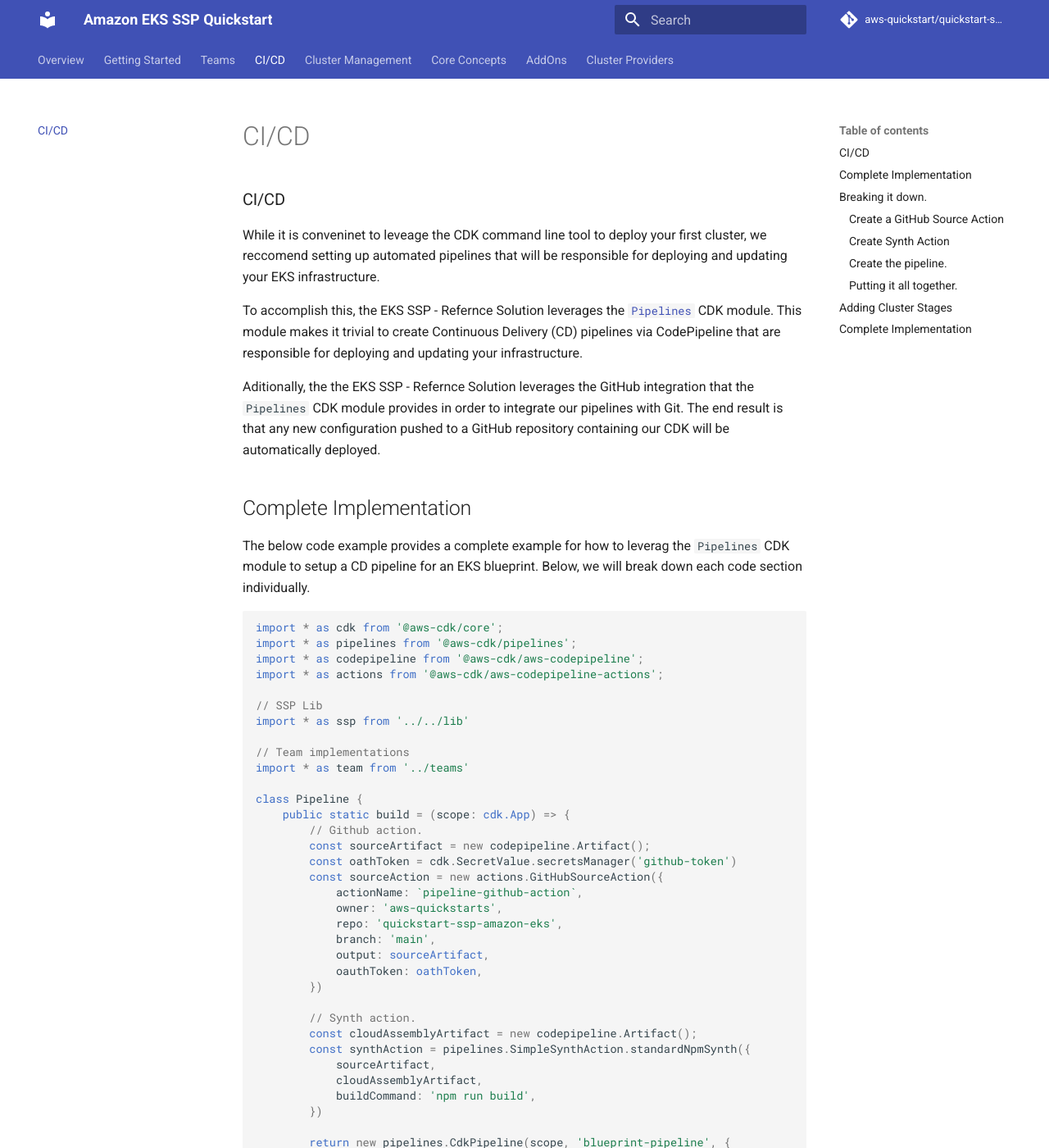
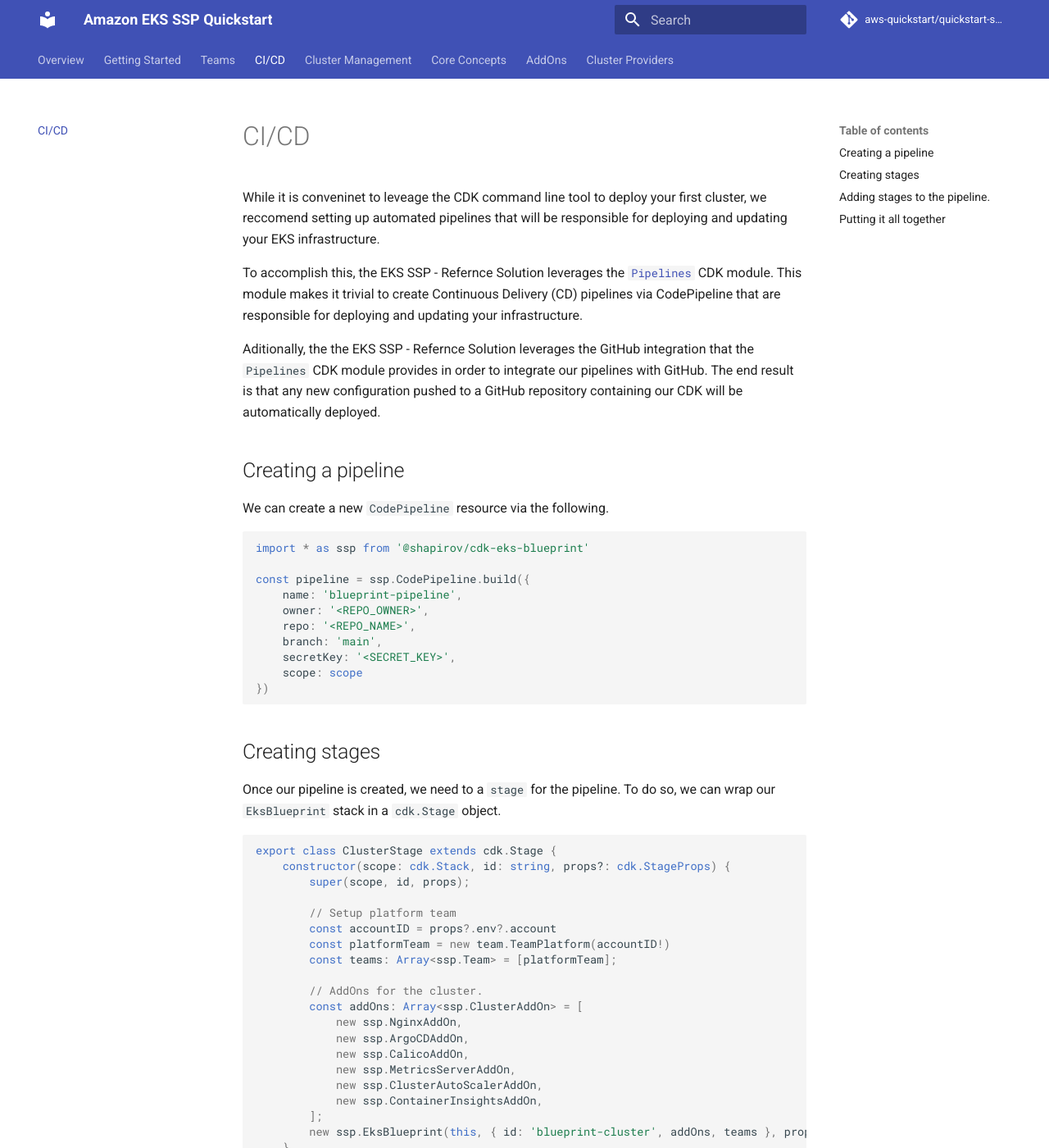
Before and after one commit to aws-quickstart/cdk-eks-blueprints, an MkDocs documentation site: the page built from docs/ci-cd.md, in a window 1280 px wide and 1400 px high. Shown: the whole window at 82% size. Built offline with MkDocs 1.6.1 and Material for MkDocs 9.7.7, drawn with Linux system fonts in a browser that asks for light colours; comment, search, counter and statistics services are not loaded; some of the changed text lies outside the part shown.

Commit message:
Adding pipeline support

````diff
--- a/docs/ci-cd.md
+++ b/docs/ci-cd.md
@@ -1,59 +1,34 @@
-### CI/CD
+# CI/CD
 
 While it is conveninet to leveage the CDK command line tool to deploy your first cluster, we reccomend setting up automated pipelines that will be responsible for deploying and updating your EKS infrastructure.
 
 To accomplish this, the EKS SSP - Refernce Solution leverages the [`Pipelines`](https://docs.aws.amazon.com/cdk/api/latest/docs/pipelines-readme.html) CDK module. This module makes it trivial to create Continuous Delivery (CD) pipelines via CodePipeline that are responsible for deploying and updating your infrastructure.
 
-Aditionally, the the EKS SSP - Refernce Solution leverages the GitHub integration that the `Pipelines` CDK module provides in order to integrate our pipelines with Git. The end result is that any new configuration pushed to a GitHub repository containing our CDK will be automatically deployed.
+Aditionally, the the EKS SSP - Refernce Solution leverages the GitHub integration that the `Pipelines` CDK module provides in order to integrate our pipelines with GitHub. The end result is that any new configuration pushed to a GitHub repository containing our CDK will be automatically deployed.
 
-## Complete Implementation
+## Creating a pipeline
 
-The below code example provides a complete example for how to leverag the `Pipelines` CDK module to setup a CD pipeline for an EKS blueprint. Below, we will break down each code section individually.
+We can create a new `CodePipeline` resource via the following.
 
 ```typescript
-import * as cdk from '@aws-cdk/core';
-import * as pipelines from '@aws-cdk/pipelines';
-import * as codepipeline from '@aws-cdk/aws-codepipeline';
-import * as actions from '@aws-cdk/aws-codepipeline-actions';
+import * as ssp from '@shapirov/cdk-eks-blueprint'
 
-// SSP Lib
-import * as ssp from '../../lib'
+const pipeline = ssp.CodePipeline.build({
+    name: 'blueprint-pipeline',
+    owner: '<REPO_OWNER>',
+    repo: '<REPO_NAME>',
+    branch: 'main',
+    secretKey: '<SECRET_KEY>',
+    scope: scope
+})
+```
 
-// Team implementations
-import * as team from '../teams'
+## Creating stages
 
-class Pipeline {
-    public static build = (scope: cdk.App) => {
-        // Github action.
-        const sourceArtifact = new codepipeline.Artifact();
-        const oathToken = cdk.SecretValue.secretsManager('github-token')
-        const sourceAction = new actions.GitHubSourceAction({
-            actionName: `pipeline-github-action`,
-            owner: 'aws-quickstarts',
-            repo: 'quickstart-ssp-amazon-eks',
-            branch: 'main',
-            output: sourceArtifact,
-            oauthToken: oathToken,
-        })
+Once our pipeline is created, we need to a `stage` for the pipeline. To do so, we can wrap our `EksBlueprint` stack in a `cdk.Stage` object.
 
-        // Synth action.
-        const cloudAssemblyArtifact = new codepipeline.Artifact();
-        const synthAction = pipelines.SimpleSynthAction.standardNpmSynth({
-            sourceArtifact,
-            cloudAssemblyArtifact,
-            buildCommand: 'npm run build',
-        })
-
-        return new pipelines.CdkPipeline(scope, 'blueprint-pipeline', {
-            pipelineName: 'blueprint-pipeline',
-            cloudAssemblyArtifact,
-            sourceAction,
-            synthAction
-        });
-    }
-}
-
-class ClusterStage extends cdk.Stage {
+```typescript
+export class ClusterStage extends cdk.Stage {
     constructor(scope: cdk.Stack, id: string, props?: cdk.StageProps) {
         super(scope, id, props);
 
@@ -71,164 +46,74 @@
             new ssp.ClusterAutoScalerAddOn,
             new ssp.ContainerInsightsAddOn,
         ];
-        new ssp.EksBlueprint(this, { id: 'eks', addOns, teams }, props);
-    }
-}
-
-class PipelineStack extends cdk.Stack {
-    constructor(scope: cdk.App, id: string, props?: cdk.StackProps) {
-        super(scope, id)
-
-        const pipeline = Pipeline.build(scope)
-        const dev = new ClusterStage(this, 'blueprint-cluster-stage')
-        pipeline.addApplicationStage(dev);
+        new ssp.EksBlueprint(this, { id: 'blueprint-cluster', addOns, teams }, props);
     }
 }
 ```
 
-## Breaking it down.
+## Adding stages to the pipeline.
 
-### Create a GitHub Source Action
+Once a stage is created, we simply add it to the pipeline.
 
-We want all pushes to our git repo to kick off our pipeline. So the first thing we want to do is great a GitHub action.
-
-```javascript
-const sourceArtifact = new codepipeline.Artifact();
-const sourceAction = new actions.GitHubSourceAction({
-    actionName: 'GitHub',
-    output: sourceArtifact,
-    owner: '<REPO_OWNER>',
-    repo: '<REPO_NAME>',
-    branch: '<REPO_BRANCH>',
-    oauthToken: cdk.SecretValue.plainText('GITHUB_TOKEN'),
-})
+```typescript
+const dev = new ClusterStage(this, 'blueprint-stage-dev')
+pipeline.addApplicationStage(dev);
 ```
 
-### Create Synth Action
+Adding stages to deploy multiple pipelines is trivial.
 
-Next, we need to create a build step that will build any synth all new CDK code in our CD pipeline. We can do so via the following:
+```typescript
+const dev = new ClusterStage(this, 'blueprint-stage-dev')
+pipeline.addApplicationStage(dev);
 
-```javascript
-const cloudAssemblyArtifact = new codepipeline.Artifact();
-const synthAction = pipelines.SimpleSynthAction.standardNpmSynth({
-    sourceArtifact,
-    cloudAssemblyArtifact,
-    buildCommand: 'npm run build',
-})
+const test = new ClusterStage(this, 'blueprint-stage-test')
+pipeline.addApplicationStage(test);
 ```
 
-### Create the pipeline.
+We can also add manual approvals for production stages.
 
-Last, we create the actual pipeline with the above actions.
-
-```javascript
-new pipelines.CdkPipeline(scope, 'FactoryPipeline', {
-    pipelineName: 'FactoryPipeline',
-    cloudAssemblyArtifact,
-    sourceAction,
-    synthAction,
-});
+```typescript
+const prod = new ClusterStage(this, 'blueprint-stage-prod', {mannualApprovals: true})
+pipeline.addApplicationStage(prod);
 ```
 
-### Putting it all together.
+## Putting it all together
 
-We can combine the above code into a single function which build our pipeline.
+The below code block contains the complete implemenation of a CodePipeline that is responsible for deploying three different clusters across three different pipeline stages.
 
-```javascript
-const buildPipeline = (scope: cdk.Stack) => {
-    const sourceArtifact = new codepipeline.Artifact();
-    const sourceAction = new actions.GitHubSourceAction({
-        actionName: 'GitHub',
-        output: sourceArtifact,
-        owner: '<REPO_OWNER>',
-        repo: '<REPO_NAME>',
-        branch: '<REPO_BRANCH>',
-        oauthToken: cdk.SecretValue.plainText('GITHUB_TOKEN'),
-    })
+```typescript
+import * as cdk from '@aws-cdk/core';
 
-    // Use this if you need a build step (if you're not using ts-node
-    // or if you have TypeScript Lambdas that need to be compiled).
-    const cloudAssemblyArtifact = new codepipeline.Artifact();
-    const synthAction = pipelines.SimpleSynthAction.standardNpmSynth({
-        sourceArtifact,
-        cloudAssemblyArtifact,
-        buildCommand: 'npm run build',
-    })
+// SSP Lib
+import * as ssp from '@shapirov/cdk-eks-blueprint'
 
-   return new pipelines.CdkPipeline(scope, 'FactoryPipeline', {
-        pipelineName: 'FactoryPipeline',
-        cloudAssemblyArtifact,
-        sourceAction,
-        synthAction,
-    });
-}
-```
+// Team implementations
+import * as team from 'path/to/teams'
 
-## Adding Cluster Stages
+export class PipelineStack extends cdk.Stack {
+    constructor(scope: cdk.App, id: string, props?: cdk.StackProps) {
+        super(scope, id)
 
-In order to leverage our pipeline to deploy a CDK stack, we need to add a pipeline stage. To create a stage, we can create a class which extends `cdk.Stage` and put our blueprint stack implementation in the class.
+        const pipeline = ssp.CodePipeline.build({
+            name: 'blueprint-pipeline',
+            owner: '<REPO_OWNER>',
+            repo: '<REPO_NAME>',
+            branch: 'main',
+            secretKey: '<SECRET_KEY>',
+            scope: scope
+        })
 
-```javascript
-export class BlueprintStage extends cdk.Stage {
-    constructor(scope: cdk.Stack, id: string, props?: cdk.StageProps) {
-        super(scope, id, props);
+        const dev = new ClusterStage(this, 'blueprint-stage-dev')
+        pipeline.addApplicationStage(dev);
 
-        // Setup platform team
-        const accountID = process.env.CDK_DEFAULT_ACCOUNT!
-        const platformTeam = new AdminTeam(accountID!)
-        const teams: Array<ssp.Team> = [platformTeam];
+        const test = new ClusterStage(this, 'blueprint-stage-test')
+        pipeline.addApplicationStage(test);
 
-        // AddOns for the cluster.
-        const addOns: Array<ssp.ClusterAddOn> = [
-            new ssp.NginxAddOn,
-            new ssp.ArgoCDAddOn,
-            new ssp.CalicoAddOn,
-            new ssp.MetricsServerAddOn,
-            new ssp.ClusterAutoScalerAddOn,
-            // new ssp.ContainerInsightsAddOn,
-        ];
-        new ssp.EksBlueprint(this, { id: 'eks', addOns, teams }, props);
+        // Manual approvals for Prod deploys.
+        const prod = new ClusterStage(this, 'blueprint-stage-prod')
+        pipeline.addApplicationStage(prod, { manualApprovals: true }));
     }
 }
-```
-
-Then we can simply add application stages via the following.
-
-```javascript
-const pipeline = this.buildPipeline(this)
-
-const stage1 = new ClusterStage(this, 'blueprint-dev')
-pipeline.addApplicationStage(stage1);
-```
-
-We can add additional stages for additional clusters.
-
-```javascript
-// Staging cluster
-const stage2 = new ClusterStage(this, 'blueprint-staging')
-pipeline.addApplicationStage(stage2);
-
-// Production cluster
-const stageOpts = { manualApprovals: true }
-const stage3 = new ClusterStage(this, 'blueprint-production')
-pipeline.addApplicationStage(stage3, stageOpts);
-```
-
-##  Complete Implementation
-
-We can combine all of the above into a single file that can be deployed as a stack.
-
-```javascript
-import * as cdk from '@aws-cdk/core';
-import * as pipelines from '@aws-cdk/pipelines';
-import * as codepipeline from '@aws-cdk/aws-codepipeline';
-import * as actions from '@aws-cdk/aws-codepipeline-actions';
-
-// SSP Lib
-import * as ssp from '../../lib'
-
-// Team implementations
-import * as team from '../teams'
 
 export class ClusterStage extends cdk.Stage {
     constructor(scope: cdk.Stack, id: string, props?: cdk.StageProps) {
@@ -248,56 +133,7 @@
             new ssp.ClusterAutoScalerAddOn,
             new ssp.ContainerInsightsAddOn,
         ];
-        new ssp.EksBlueprint(this, { id: 'eks', addOns, teams }, props);
+        new ssp.EksBlueprint(this, { id: 'blueprint-cluster', addOns, teams }, props);
     }
 }
-
-export class PipelineStack extends cdk.Stack {
-    constructor(scope: cdk.App, id: string, props?: cdk.StackProps) {
-        super(scope, id)
-
-        const pipeline = this.buildPipeline(this)
-
-        // Dev cluster
-        const dev = new ClusterStage(this, 'blueprint-dev')
-        pipeline.addApplicationStage(dev);
-
-        // Test cluster
-        const test = new ClusterStage(this, 'blueprint-test')
-        pipeline.addApplicationStage(test);
-
-        // Prod cluster
-        const prod = new ClusterStage(this, 'blueprint-prod')
-        pipeline.addApplicationStage(prod, { manualApprovals: true });
-    }
-}
-
-export class Pipeline {
-    constructor() {
-        const sourceArtifact = new codepipeline.Artifact();
-        const sourceAction = new actions.GitHubSourceAction({
-            actionName: 'GitHub',
-            owner: 'aws-quickstart',
-            repo: 'quickstart-ssp-amazon-eks',
-            branch: 'main',
-            output: sourceArtifact,
-            oauthToken: cdk.SecretValue.secretsManager('github-token'),
-        })
-
-        // Use this if you need a build step (if you're not using ts-node
-        // or if you have TypeScript Lambdas that need to be compiled).
-        const cloudAssemblyArtifact = new codepipeline.Artifact();
-        const synthAction = pipelines.SimpleSynthAction.standardNpmSynth({
-            sourceArtifact,
-            cloudAssemblyArtifact,
-            buildCommand: 'npm run build',
-        })
-
-        return new pipelines.CdkPipeline(scope, 'FactoryPipeline', {
-            pipelineName: 'FactoryPipeline',
-            cloudAssemblyArtifact,
-            sourceAction,
-            synthAction
-        });
-    }
-}
+```
````
Also changed, not shown: cdk.context.json (indentation only), 6 other files.
